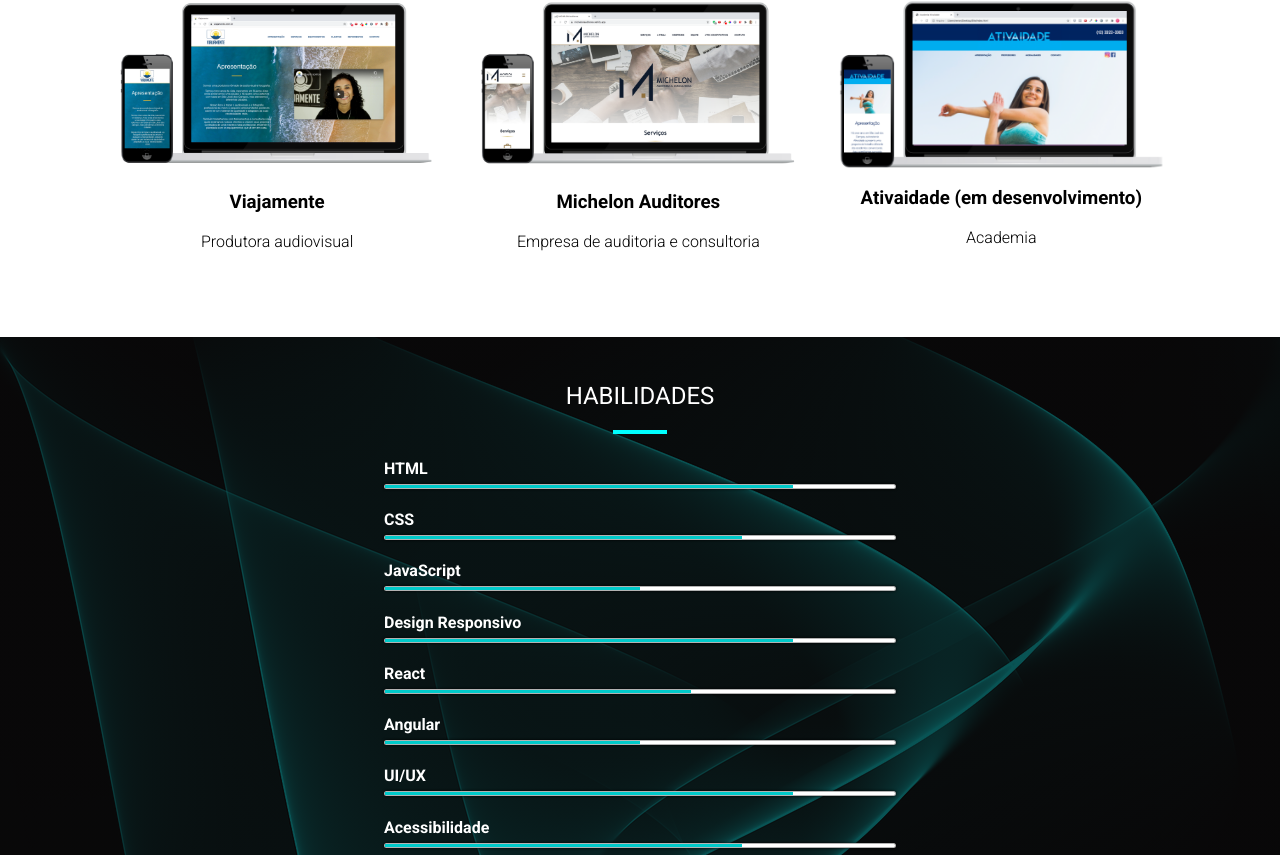
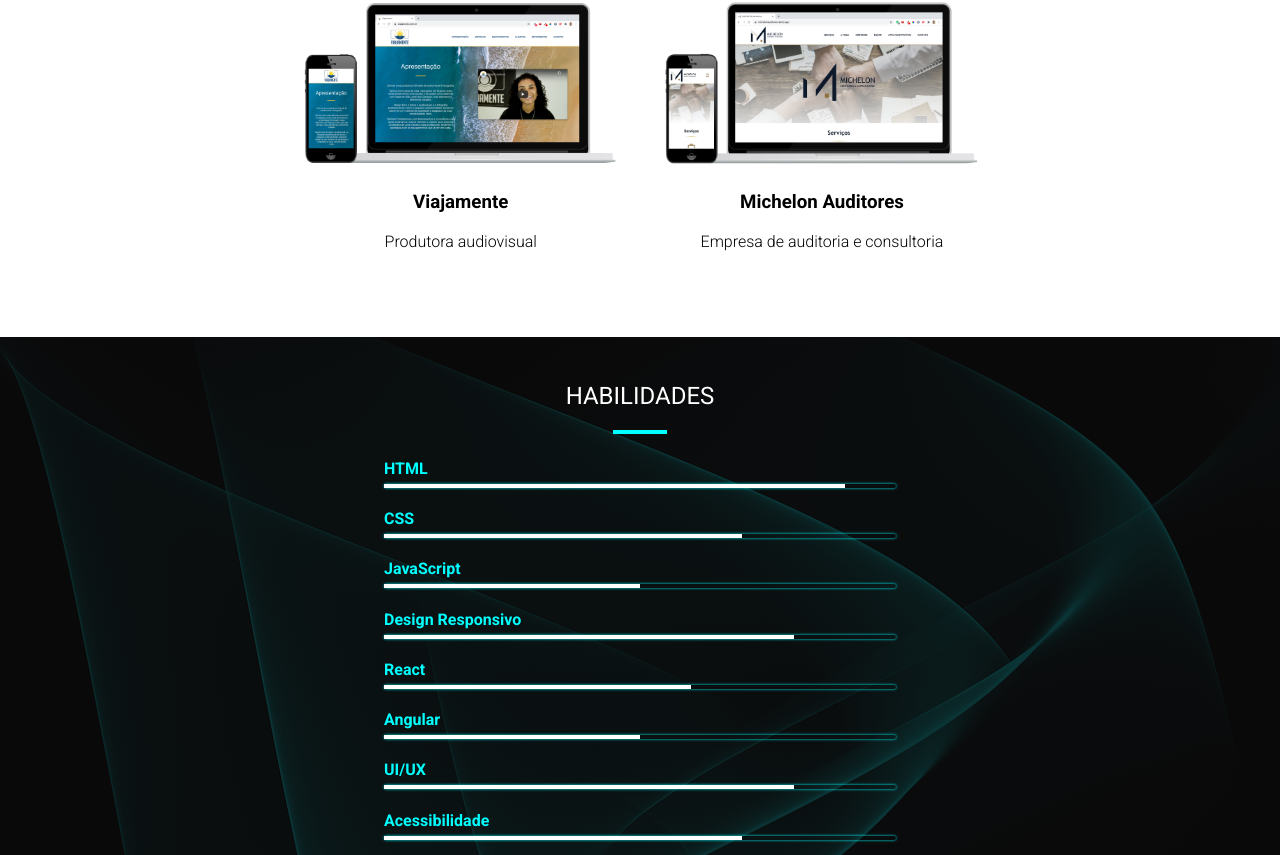
Before and after one commit to renanalvarenga/curriculum, a React (Create React App) app: page / in a window 1280 px wide. Shown: the part 1625-2480 px from the top of the page. Built offline with nearby package versions, Linux system fonts and the light colour scheme.

Commit message:
atualizacao skills e pdf

```diff
--- a/src/certificate/Certificate.js
+++ b/src/certificate/Certificate.js
@@ -39,7 +39,10 @@ function Certificate() {
     { icon: <GitHubIcon />, title: 'Introdução ao Git e Controle de Versões', href:'https://certificates.digitalinnovation.one/3AFB83E9' },
     { icon: <GitHubIcon />, title: 'Introdução ao GitHub e Comandos para Trabalhar em Equipe', href:'https://certificates.digitalinnovation.one/5F8A30D9' },
     { icon: <CodeIcon />, title: 'Lógica de Programação Essencial', href:'https://certificates.digitalinnovation.one/D53C7BEC' },
-    { icon: <CodeIcon />, title: `JavaScript: Primeiros passos com a linguagem`, href:'https://cursos.alura.com.br/certificate/367f772f-0668-49d2-aa40-d8ca39b51593' }
+    { icon: <CodeIcon />, title: `JavaScript: Primeiros passos com a linguagem`, href:'https://cursos.alura.com.br/certificate/367f772f-0668-49d2-aa40-d8ca39b51593' },
+    { icon: <CodeIcon />, title: `Javascript: Introdução a orientação de objetos`, href:'https://cursos.alura.com.br/certificate/3ef8990a-b8bd-4af8-8c8a-02288cc7851a' },
+    { icon: <WebAssetIcon />, title: `Kanban Foundation (KIKF™)`, href:'https://certificates.easy-lms.com/exam/session/8fafcfa7-b964-4aff-a76e-2952eb1d1126' },
+    { icon: <SportsRugbyIcon />, title: `Scrum Foundation Professional Certificate`, href:'' }
   ]
 
   return (
--- a/src/experience/Experience.js
+++ b/src/experience/Experience.js
@@ -1,7 +1,6 @@
 import React from 'react'
 
 import styled from 'styled-components'
-import Ativaidade from './pictureAtivaidade.png'
 import Viajamente from './pictureViajamente.png'
 import Michelon from './pictureMichelon.png'
 
@@ -25,12 +24,6 @@ function Experience() {
               <h3><b>Michelon Auditores</b></h3>
               <p>Empresa de auditoria e consultoria</p>
           </div>
-          <div>
-            <img src={Ativaidade} alt="logoAtivaidade" />
-              <h3><b>Ativaidade (em desenvolvimento)</b></h3>
-              <p>Academia</p>
-          </div>
-
         </div>
     </ExperienceContent>
   )
--- a/src/skills/Skills.js
+++ b/src/skills/Skills.js
@@ -9,7 +9,7 @@ function Skills() {
     <SkillsContent id="habilidades">
       <h1>Habilidades</h1>
       <hr/>
-      <Skill title='HTML' size={80} />
+      <Skill title='HTML' size={90} />
       <Skill title='CSS' size={70} />
       <Skill title='JavaScript' size={50} />
       <Skill title='Design Responsivo' size={80} />
@@ -25,14 +25,15 @@ function Skills() {
 export default Skills;
 
 const SkillsContent = styled.section`
-  background-image: linear-gradient(0deg, rgba(12, 11, 12, 0.7), rgba(12, 11, 12, 0.7)), url(${fundoSkills});
+  background-image: linear-gradient(0deg, rgba(12, 11, 12, 0.83), rgba(12, 11, 12, 0.83)), url(${fundoSkills});
   background-attachment: fixed;
-  padding: 25px 30%;
+  padding: 25px 30% 40px 30%;
   list-style: none;
-  color: white;
+  color: aqua;
 
   h1 {
     padding: 0;
+    color: white;
   }
 
   @media only screen
--- a/src/skills/components/skill/Skill.js
+++ b/src/skills/components/skill/Skill.js
@@ -24,17 +24,15 @@ const SkillContent = styled.div`
     }
 
     & > span {
-        background: white;
         display: block;
-        height: 3px;
-        border: 1px solid rgba(0,0,0,0.3);
+        height: 4px;
         border-radius: 3px;
-        box-shadow: 0 0 3px black;
+        box-shadow: 0 0 3px aqua;
 
         span {
-            height: 3px;
+            height: 4px;
             float: left;
-            background: rgb(0, 202, 202);
+            background: white;
             width: ${props => props.bar}%;
             animation: habilidades 3s;
         }
```
Also changed, not shown: 1 other file (tests, documents, lock files or other folders).
